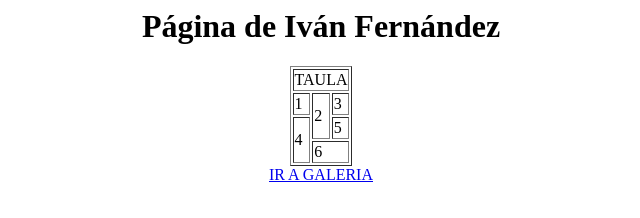
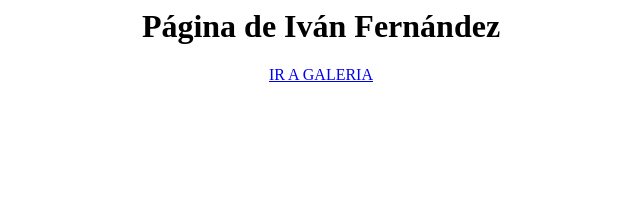
Before and after one commit to Shogunyan10/Shogunyan10.github.io, a plain HTML site: page index.html in a window 1280 px wide. Shown: the whole page, without its empty margins (319-959 px from the left). Drawn offline with Linux system fonts and the light colour scheme.

Commit message:
Update index.html

```diff
--- a/index.html
+++ b/index.html
@@ -6,25 +6,6 @@
 <center>
 <h1>Página de Iván Fernández</h1>
 <center/>
-<TABLE border="1">
-<tr>
-	<td colspan="3"> TAULA </td>
-</tr>
-<tr>
-	<td> 1 </td>
-	<td rowspan="2"> 2 </td>
-	<td> 3 </td>
-</tr>
-<tr>
-	<td rowspan="2"> 4 </td>
-	<td> 5 </td>
-
-</tr>
-<tr>
-	<td colspan="2"> 6 </td>
-
-</tr>
-</TABLE>
 <a href="galeria.html">IR A GALERIA<a/>
 </body>
 </html>
```
